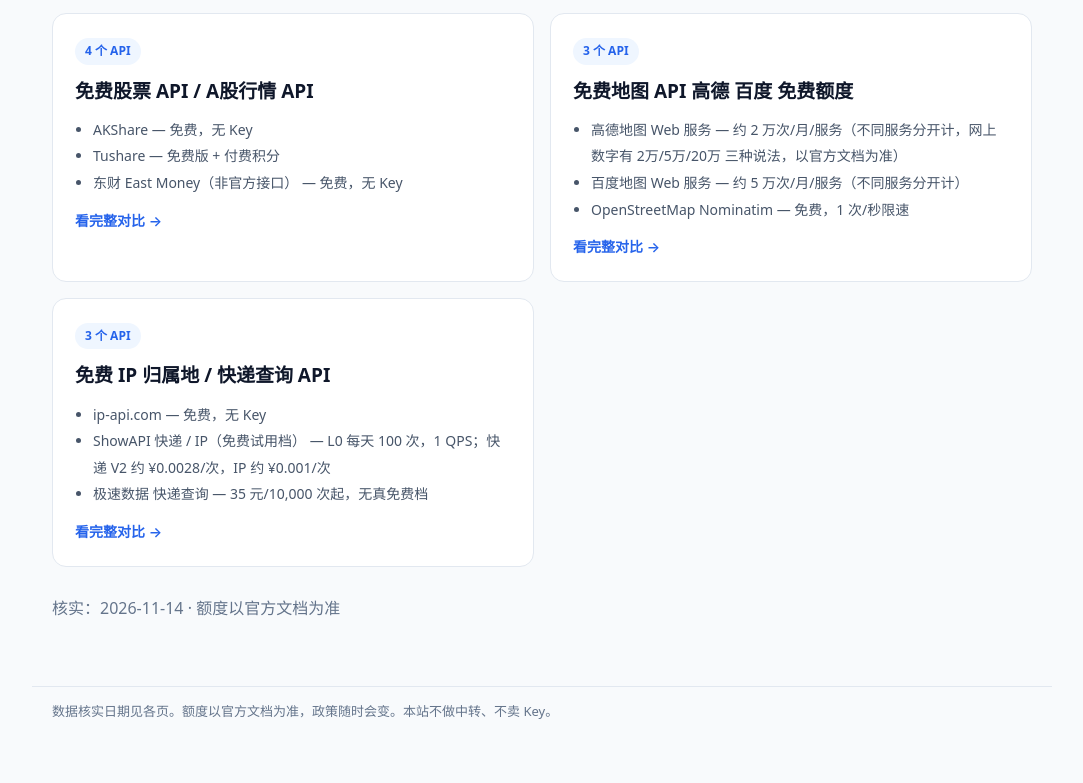
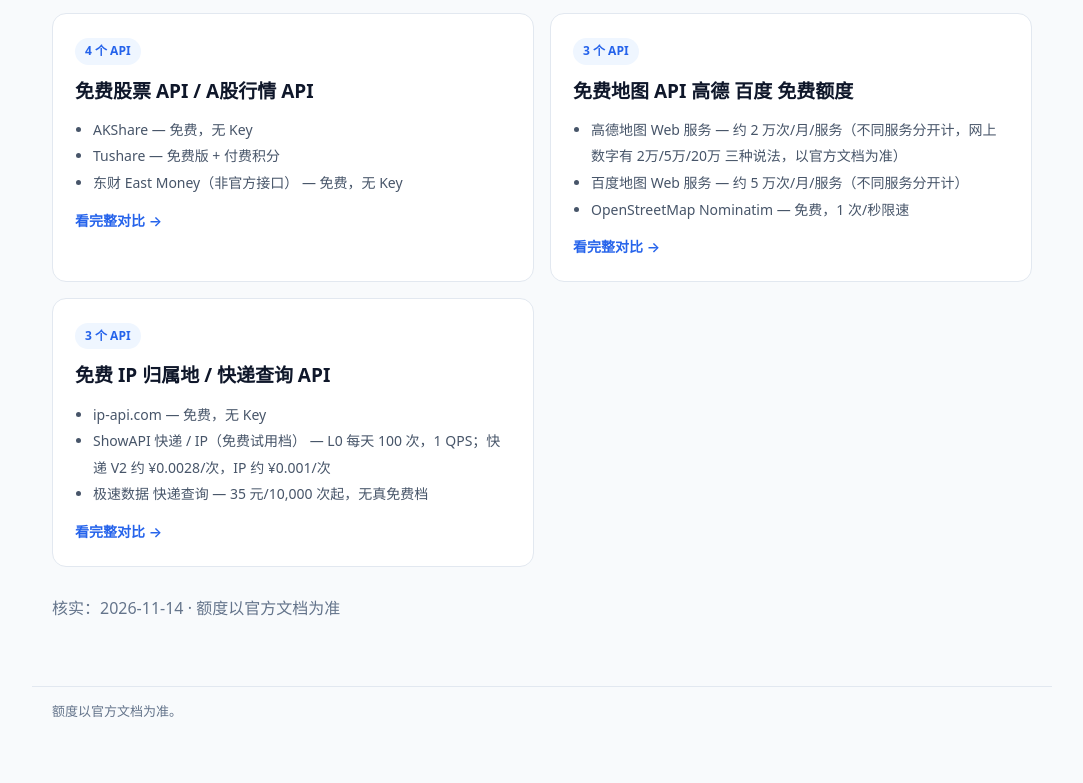
Before and after one commit to kofwj/free-api-directory, an Astro site: page / in a window 1280 px wide. Shown: the part 480-1263 px from the top of the page, without its empty margins (98-1181 px from the left). Built offline with nearby package versions, Linux system fonts and the light colour scheme; Astro itself is replaced by a stand-in of ours.

Commit message:
Trim homepage: drop explainer, show top 3 APIs per card

```diff
--- a/src/layouts/Layout.astro
+++ b/src/layouts/Layout.astro
@@ -14,6 +14,6 @@ const { title, description } = Astro.props;
 <body>
 <header class="topbar"><div class="topbar-inner"><a class="logo" href="/">免费 API <b>目录</b></a><span>额度 / 绑卡 / 国内直连 / 商用</span></div></header>
 <div class="wrap"><slot /></div>
-<footer class="wrap"><p>数据核实日期见各页。额度以官方文档为准，政策随时会变。本站不做中转、不卖 Key。</p></footer>
+<footer class="wrap"><p>额度以官方文档为准。</p></footer>
 </body>
 </html>
```
